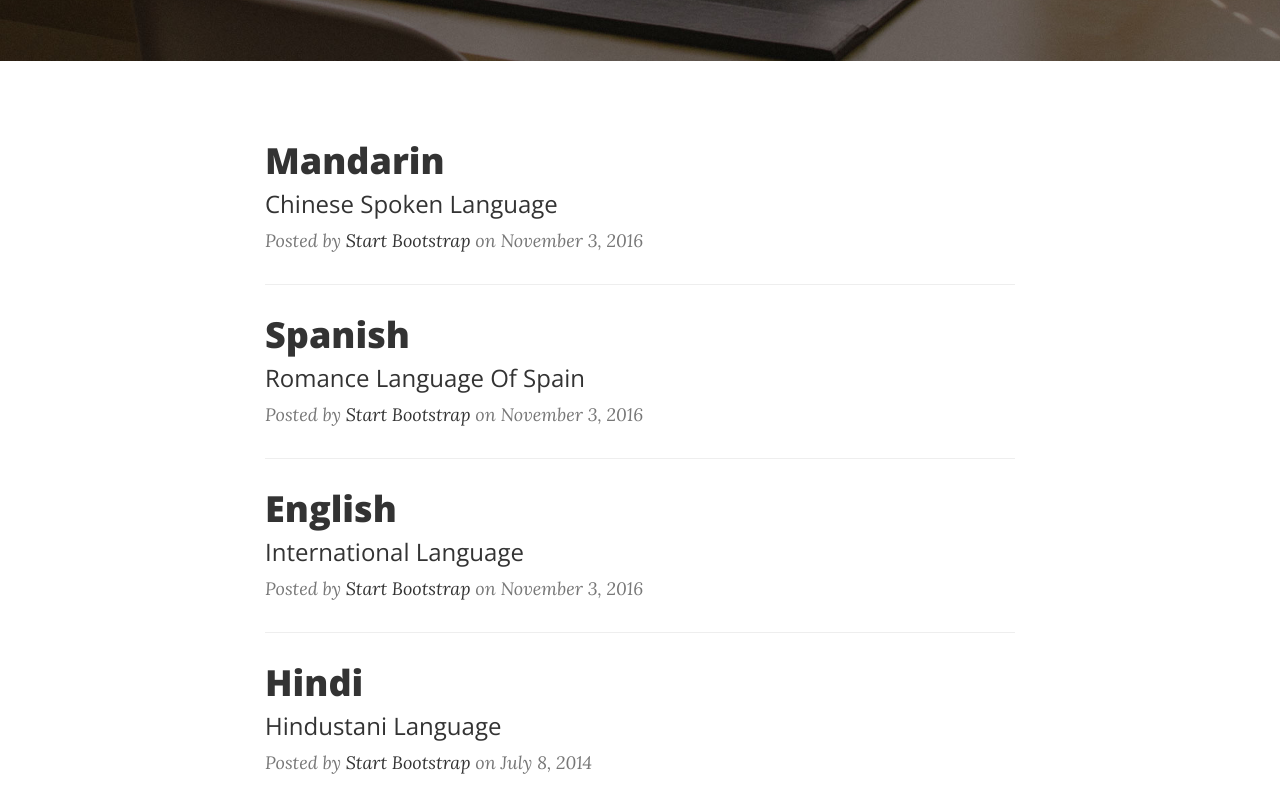
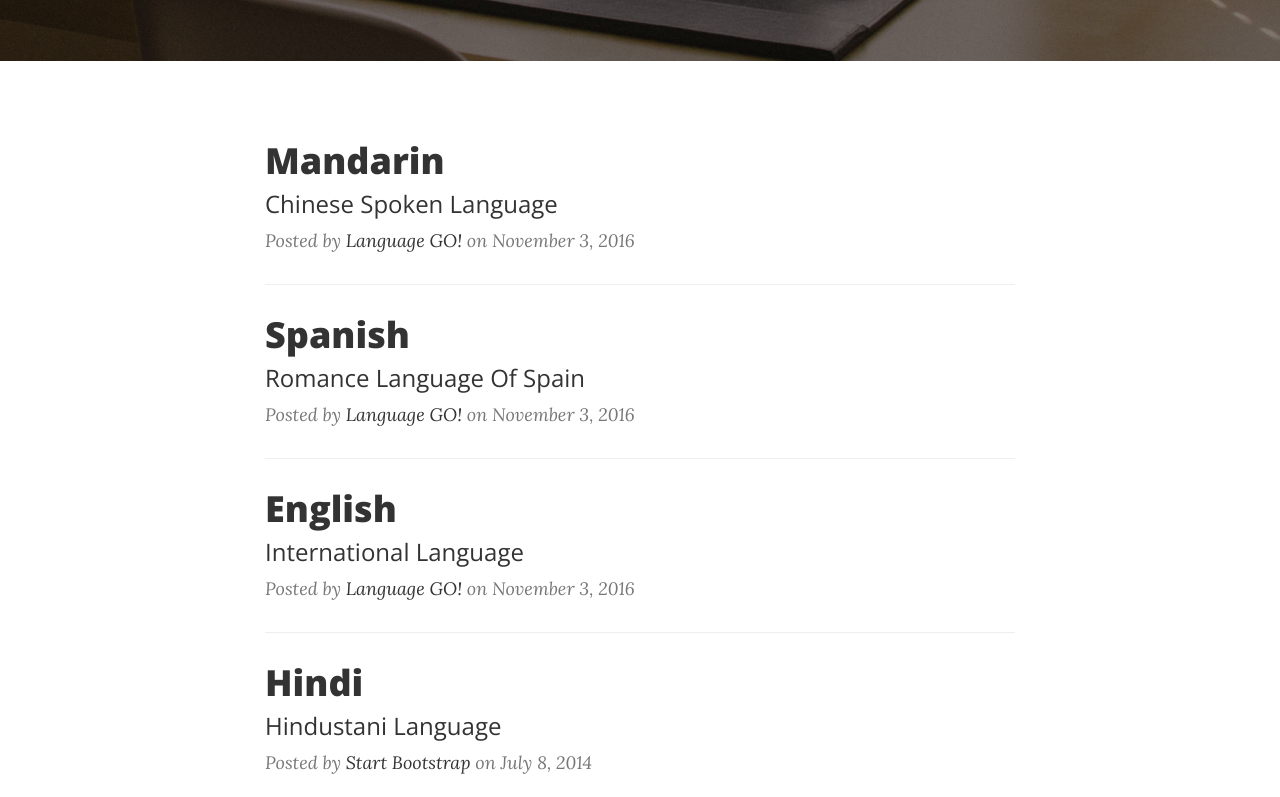
Before and after one commit to jasper626/Blog-Website--Language-GO-, a website: page index.html in a window 1280 px wide. Shown: the part 387-1184 px from the top of the page. Drawn offline with nearby package versions, Linux system fonts and the light colour scheme.

Commit message:
Update index.html

```diff
--- a/index.html
+++ b/index.html
@@ -96,7 +96,7 @@
                             Chinese Spoken Language
                         </h3>
                     </a>
-                    <p class="post-meta">Posted by <a href="#">Start Bootstrap</a> on November 3, 2016</p>
+                    <p class="post-meta">Posted by <a href="#">Language GO!</a> on November 3, 2016</p>
                 </div>
                 <hr>
                 <div class="post-preview">
@@ -108,7 +108,7 @@
                             Romance Language Of Spain
                         </h3>
                     </a>
-                    <p class="post-meta">Posted by <a href="#">Start Bootstrap</a> on November 3, 2016</p>
+                    <p class="post-meta">Posted by <a href="#">Language GO!</a> on November 3, 2016</p>
                 </div>
                 <hr>
                 <div class="post-preview">
@@ -120,7 +120,7 @@
                             International Language
                         </h3>
                     </a>
-                    <p class="post-meta">Posted by <a href="#">Start Bootstrap</a> on November 3, 2016</p>
+                    <p class="post-meta">Posted by <a href="#">Language GO!</a> on November 3, 2016</p>
                 </div>
                 <hr>
                 <div class="post-preview">
```
